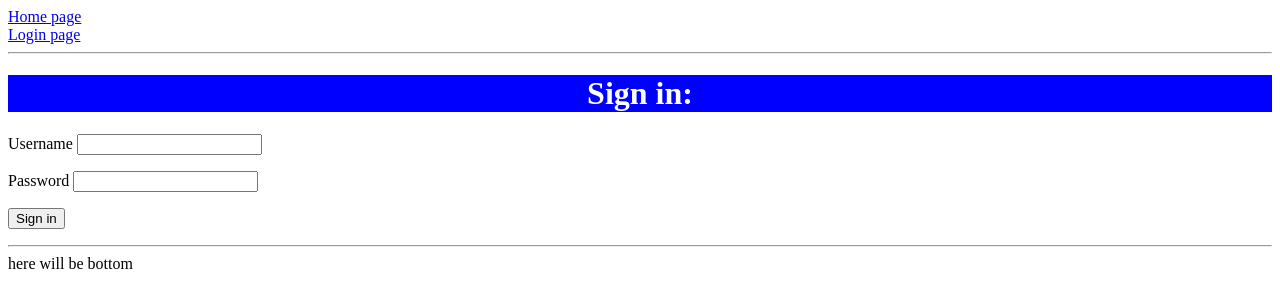
After one commit to tamkovich/tms-python-autumn, a Flask app: page /login in a window 1280 px wide. The commit adds this page. Shown: the top 308 px of the page. Run offline with Flask 2, Linux system fonts and the light colour scheme.

Commit message:
Add flask login form

```diff
--- a/app/config.py
+++ b/app/config.py
@@ -1,3 +1,4 @@
 class Config:
     SQLALCHEMY_DATABASE_URI = 'sqlite:///tms.db'
     SQLALCHEMY_TRACK_MODIFICATIONS = False
+    SECRET_KEY = "random-key"
--- /dev/null
+++ b/app/forms.py
@@ -0,0 +1,9 @@
+from flask_wtf import FlaskForm
+from wtforms import StringField, PasswordField, SubmitField
+from wtforms.validators import DataRequired
+
+
+class LoginForm(FlaskForm):
+    username = StringField("Username", validators=[DataRequired()])
+    password = PasswordField("Password", validators=[DataRequired()])
+    submit = SubmitField("Sign in")
--- a/app/routes.py
+++ b/app/routes.py
@@ -1,9 +1,10 @@
-from flask import render_template
+from flask import render_template, redirect, flash, url_for
 
 from werkzeug.exceptions import abort
 
 from app import app
 from app.entities import User
+from app.forms import LoginForm
 
 
 @app.route('/')
@@ -18,3 +19,14 @@
     if user is None:
         abort(404)
     return render_template('user.html', user=user)
+
+
+@app.route('/login', methods=["GET", "POST"])
+def login():
+    form = LoginForm()
+    if form.validate_on_submit():
+        flash(
+            f"Welcome {form.username.data} with password {form.password.data}"
+        )
+        return redirect(url_for("index"))
+    return render_template('login.html', form=form)
--- a/app/templates/base.html
+++ b/app/templates/base.html
@@ -7,9 +7,19 @@
 </head>
 <body>
     <header>
-        here will be header
+        <div>
+            <a href="{{ url_for('index') }}">Home page</a> <br>
+            <a href="{{ url_for('login') }}">Login page</a>
+        </div>
     </header>
     <hr>
+    {% with messages = get_flashed_messages() %}
+    {% if messages %}
+        {% for message in messages %}
+            {{ message }}
+        {% endfor %}
+    {% endif %}
+    {% endwith %}
     <div>
         {% block content %}
         here will be content
--- /dev/null
+++ b/app/templates/login.html
@@ -0,0 +1,34 @@
+{% extends 'base.html' %}
+
+{% block title %} Login {% endblock %}
+
+{% block content %}
+<div>
+
+    <h1>Sign in:</h1>
+    <form action="/login" method="post" novalidate>
+        {{ form.hidden_tag() }}
+        <p>
+            {{form.username.label}}
+            {{form.username()}} <br>
+
+            {% for error in form.username.errors %}
+            <span style="color: red">
+                {{error}}
+            </span>
+            {% endfor %}
+        </p>
+        <p>
+            {{form.password.label}}
+            {{form.password()}} <br>
+            {% for error in form.password.errors %}
+            <span style="color: red">
+                {{error}}
+            </span>
+            {% endfor %}
+        </p>
+        <p>{{form.submit()}}</p>
+    </form>
+
+</div>
+{% endblock %}
```
Also changed, not shown: app/templates/index.html (line endings or trailing spaces).
